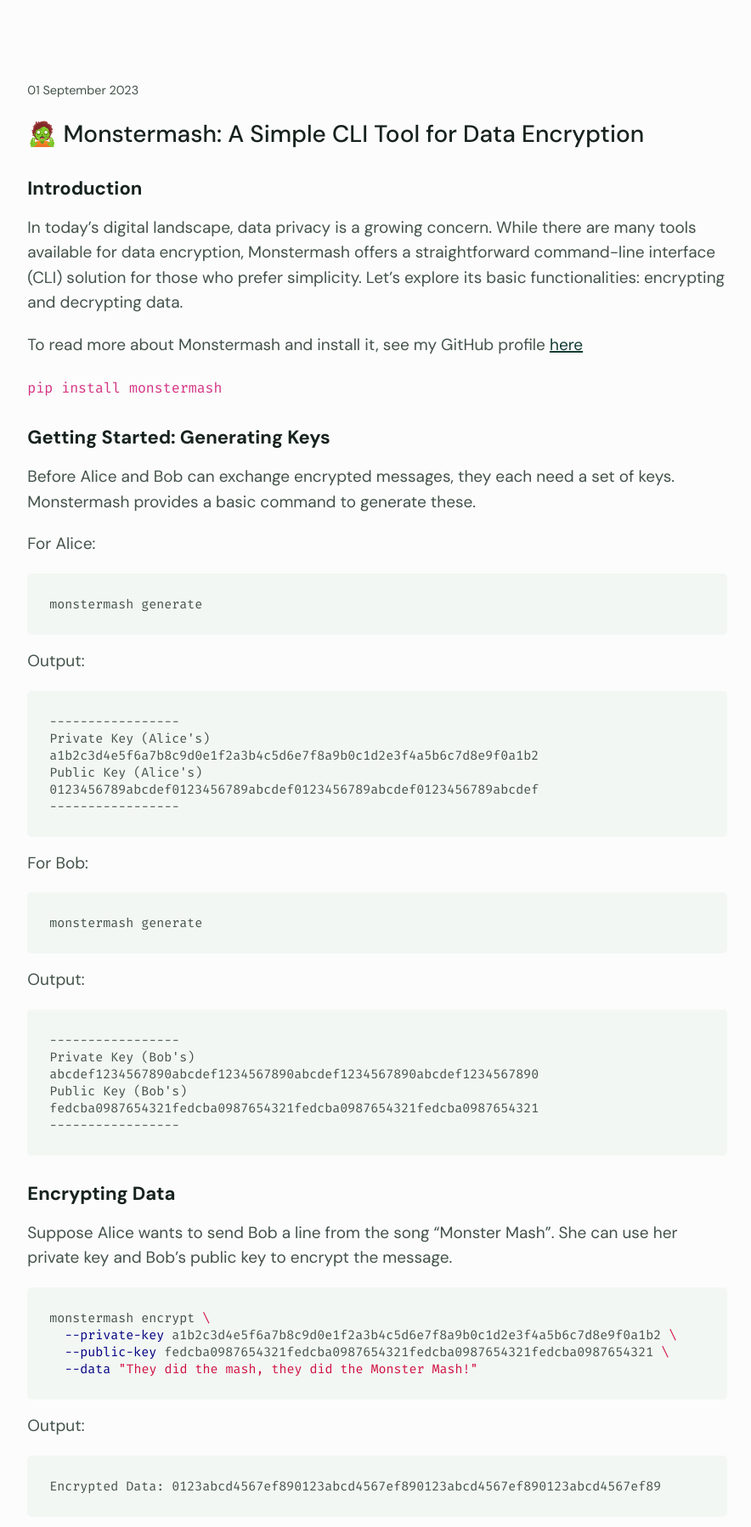
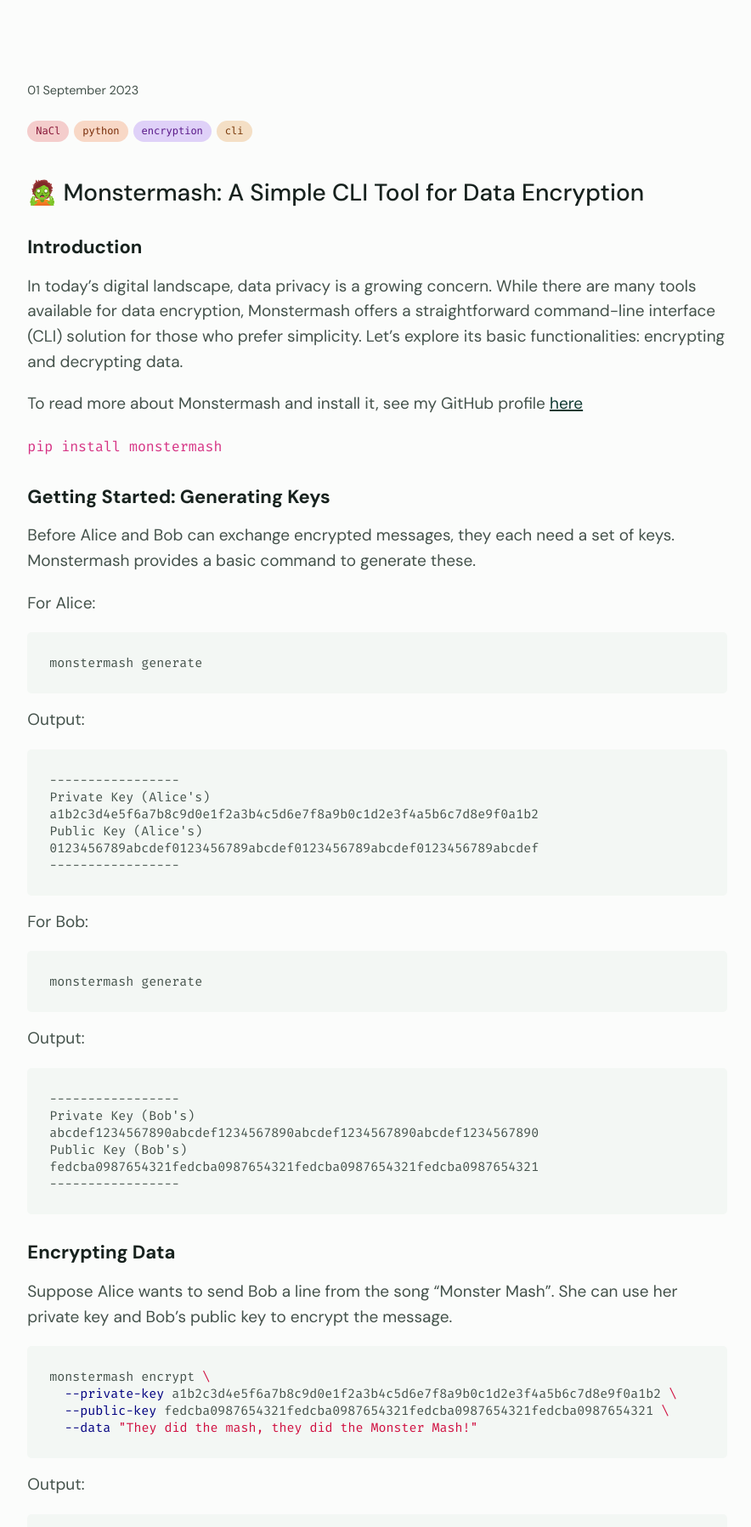
Before and after one commit to mitchelllisle/mitchelllisle.github.io, a Jekyll site: the page built from collections/_posts/2023-08-01-monstermash.md, in a window 1280 px wide, cut to the strip 896-2705 px from the top of the page. Shown: the top 1797 px of the strip at 85% size, without its empty margins (196-1080 px from the left). Built offline with Jekyll 4.4.1, drawn with Linux system fonts in a browser that asks for light colours; some of the changed text lies outside the part shown.

Commit message:
Fix tag pills consistent across all pages
- Remove framework card-post .card-categories a rule that was overriding
  .tag-pill background/color on home page and blog index cards. The rule
  had higher specificity (0,2,1) than .tag-pill--N (0,1,0) so card pills
  showed the old grey style while article page pills looked correct.

- Move tags to before content on article page (date -> tags -> body)

- Fix initDarkMode JS to persist data-bs-theme on page load from localStorage

- Tag pill styles: rgba tint bg, dark matched text, no border

```diff
--- a/_layouts/post.html
+++ b/_layouts/post.html
@@ -45,15 +45,15 @@
           </div>
         {% endif %}
 
-        <div class="content">{{ content }}</div>
-
         {% if page.tags %}
-        <div class="categories mt-3">
+        <div class="categories mb-4">
         {% include framework/categories-badges.html
             categories=page.tags
         %}
         </div>
         {% endif %}
+
+        <div class="content">{{ content }}</div>
         </div>
 
         {% include framework/comments.html %}
--- a/_sass/framework/zerostatic/_card-post.scss
+++ b/_sass/framework/zerostatic/_card-post.scss
@@ -77,13 +77,6 @@
     display: inline-flex;
     font-size: 12px;
     font-family: var(--font-family-base);
-    a {
-      color: var(--color-base-text-2);
-      padding: 4px 8px;
-      border-radius: var(--button-border-radius);
-      margin-right: 10px;
-      background-color: var(--color-base-bg-2);
-    }
   }
   .card-image {
     width: 60px;
--- a/_sass/theme/_custom.scss
+++ b/_sass/theme/_custom.scss
@@ -61,43 +61,41 @@
 }
 
 
-// Tag pills — pill-style labels with per-category colour
+// Tag pills — Carbon-style: solid pastel fill, no border, dark matched text
 .tag-pill {
   display: inline-flex;
   align-items: center;
   padding: 3px 10px;
   border-radius: 999px;
-  border: 1px solid transparent;
-  font-size: 11.5px;
+  border: none;
+  font-size: 12px;
   font-family: $font-family-monospace;
   font-weight: 500;
   text-decoration: none;
   white-space: nowrap;
+  line-height: 1.6;
   transition: opacity 0.15s ease;
-  line-height: 1.6;
-  &:hover {
-    opacity: 0.75;
-    text-decoration: none;
-  }
+  &:hover { opacity: 0.75; text-decoration: none; }
 }
 
-// 8 hue slots — rgba washes so pills tint without shouting
-.tag-pill--0 { background: rgba(59,130,246,0.18); color: #1d4ed8; border-color: rgba(59,130,246,0.35); }
-.tag-pill--1 { background: rgba(34,197,94, 0.18); color: #15803d; border-color: rgba(34,197,94, 0.40); }
-.tag-pill--2 { background: rgba(139,92,246,0.18); color: #6d28d9; border-color: rgba(139,92,246,0.35); }
-.tag-pill--3 { background: rgba(245,158,11,0.18); color: #92400e; border-color: rgba(245,158,11,0.45); }
-.tag-pill--4 { background: rgba(244,63,94, 0.18); color: #be123c; border-color: rgba(244,63,94, 0.35); }
-.tag-pill--5 { background: rgba(6,182,212, 0.18); color: #0e7490; border-color: rgba(6,182,212, 0.40); }
-.tag-pill--6 { background: rgba(249,115,22,0.18); color: #c2410c; border-color: rgba(249,115,22,0.45); }
-.tag-pill--7 { background: rgba(20,184,166,0.18); color: #0f766e; border-color: rgba(20,184,166,0.45); }
+// Light mode — rgba tint so background reads as coloured but not flat
+.tag-pill--0 { background: rgba(59,130,246,0.22);  color: #1a4472; }
+.tag-pill--1 { background: rgba(22,163,74, 0.22);  color: #1a5c26; }
+.tag-pill--2 { background: rgba(124,58,237,0.22);  color: #5a1a8a; }
+.tag-pill--3 { background: rgba(217,119,6, 0.22);  color: #7a3a0a; }
+.tag-pill--4 { background: rgba(220,38,38, 0.22);  color: #8a1a3a; }
+.tag-pill--5 { background: rgba(8,145,178, 0.22);  color: #0a4a44; }
+.tag-pill--6 { background: rgba(234,88,12, 0.22);  color: #7a2e0a; }
+.tag-pill--7 { background: rgba(13,148,136,0.22);  color: #1a4a3a; }
 
+// Dark mode — slightly higher opacity so ghost shows on near-black bg
 html[data-bs-theme="dark"] {
-  .tag-pill--0 { background: rgba(59,130,246,0.15); color: #93c5fd; border-color: rgba(59,130,246,0.40); }
-  .tag-pill--1 { background: rgba(34,197,94, 0.15); color: #86efac; border-color: rgba(34,197,94, 0.40); }
-  .tag-pill--2 { background: rgba(139,92,246,0.15); color: #c4b5fd; border-color: rgba(139,92,246,0.40); }
-  .tag-pill--3 { background: rgba(245,158,11,0.15); color: #fcd34d; border-color: rgba(245,158,11,0.40); }
-  .tag-pill--4 { background: rgba(244,63,94, 0.15); color: #fda4af; border-color: rgba(244,63,94, 0.40); }
-  .tag-pill--5 { background: rgba(6,182,212, 0.15); color: #67e8f9; border-color: rgba(6,182,212, 0.40); }
-  .tag-pill--6 { background: rgba(249,115,22,0.15); color: #fdba74; border-color: rgba(249,115,22,0.40); }
-  .tag-pill--7 { background: rgba(20,184,166,0.15); color: #5eead4; border-color: rgba(20,184,166,0.40); }
+  .tag-pill--0 { background: rgba(59,130,246,0.25);  color: #93c5fd; }
+  .tag-pill--1 { background: rgba(34,197,94, 0.25);  color: #86efac; }
+  .tag-pill--2 { background: rgba(139,92,246,0.25);  color: #c4b5fd; }
+  .tag-pill--3 { background: rgba(245,158,11,0.25);  color: #fcd34d; }
+  .tag-pill--4 { background: rgba(239,68,68, 0.25);  color: #fda4af; }
+  .tag-pill--5 { background: rgba(6,182,212, 0.25);  color: #67e8f9; }
+  .tag-pill--6 { background: rgba(249,115,22,0.25);  color: #fdba74; }
+  .tag-pill--7 { background: rgba(20,184,166,0.25);  color: #5eead4; }
 }
--- a/assets/js/darkModeSwitch.js
+++ b/assets/js/darkModeSwitch.js
@@ -27,10 +27,12 @@
 function initDarkMode() {
   let darkMode = localStorage.getItem("darkMode");
   if (darkMode === "true") {
+    document.documentElement.setAttribute("data-bs-theme", "dark");
     darkModeSwitches.forEach((item) => item.classList.add("dark"));
     return;
   }
   if (darkMode === "false") {
+    document.documentElement.setAttribute("data-bs-theme", "light");
     darkModeSwitches.forEach((item) => item.classList.add("light"));
     return;
   }
```
